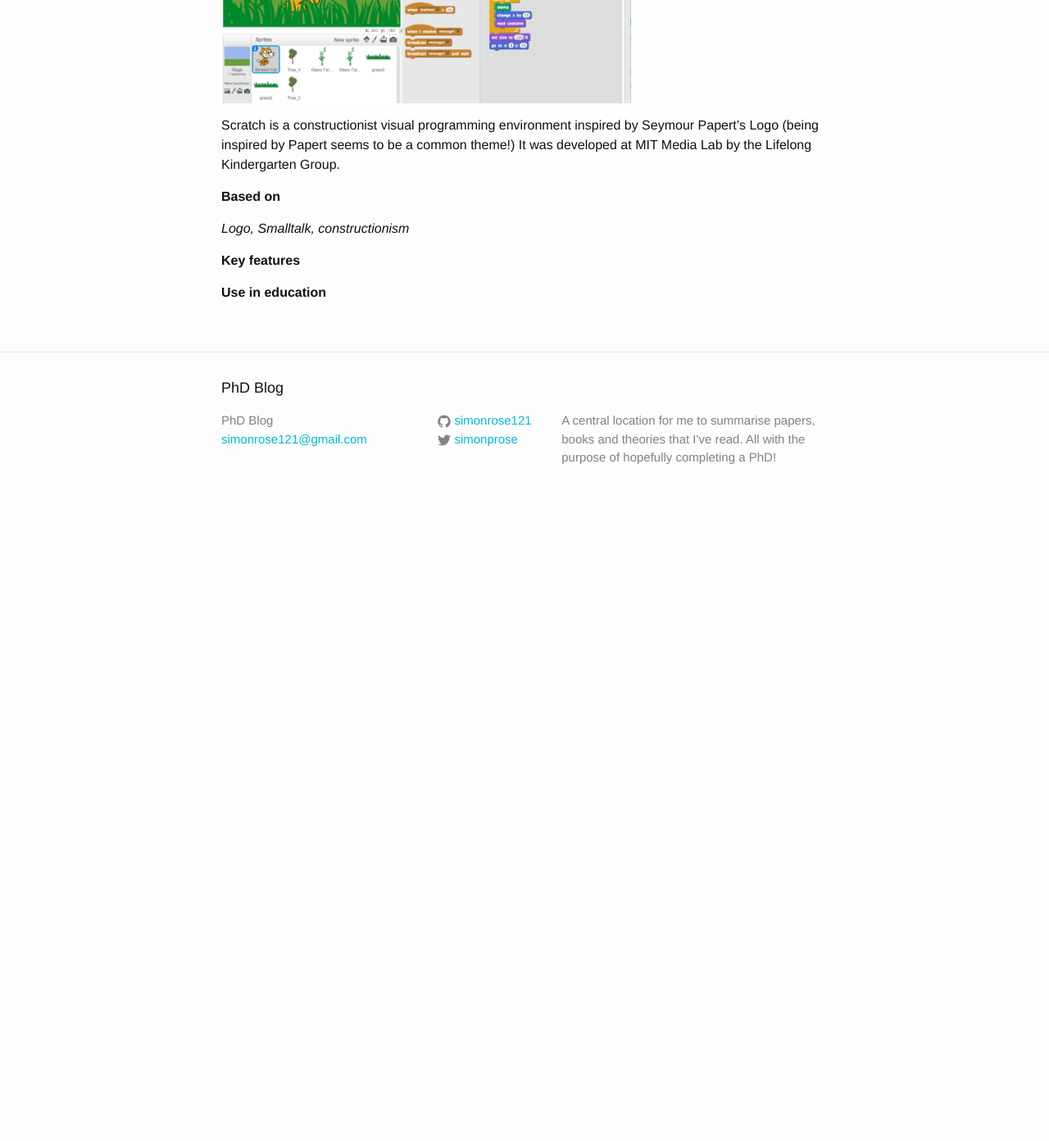
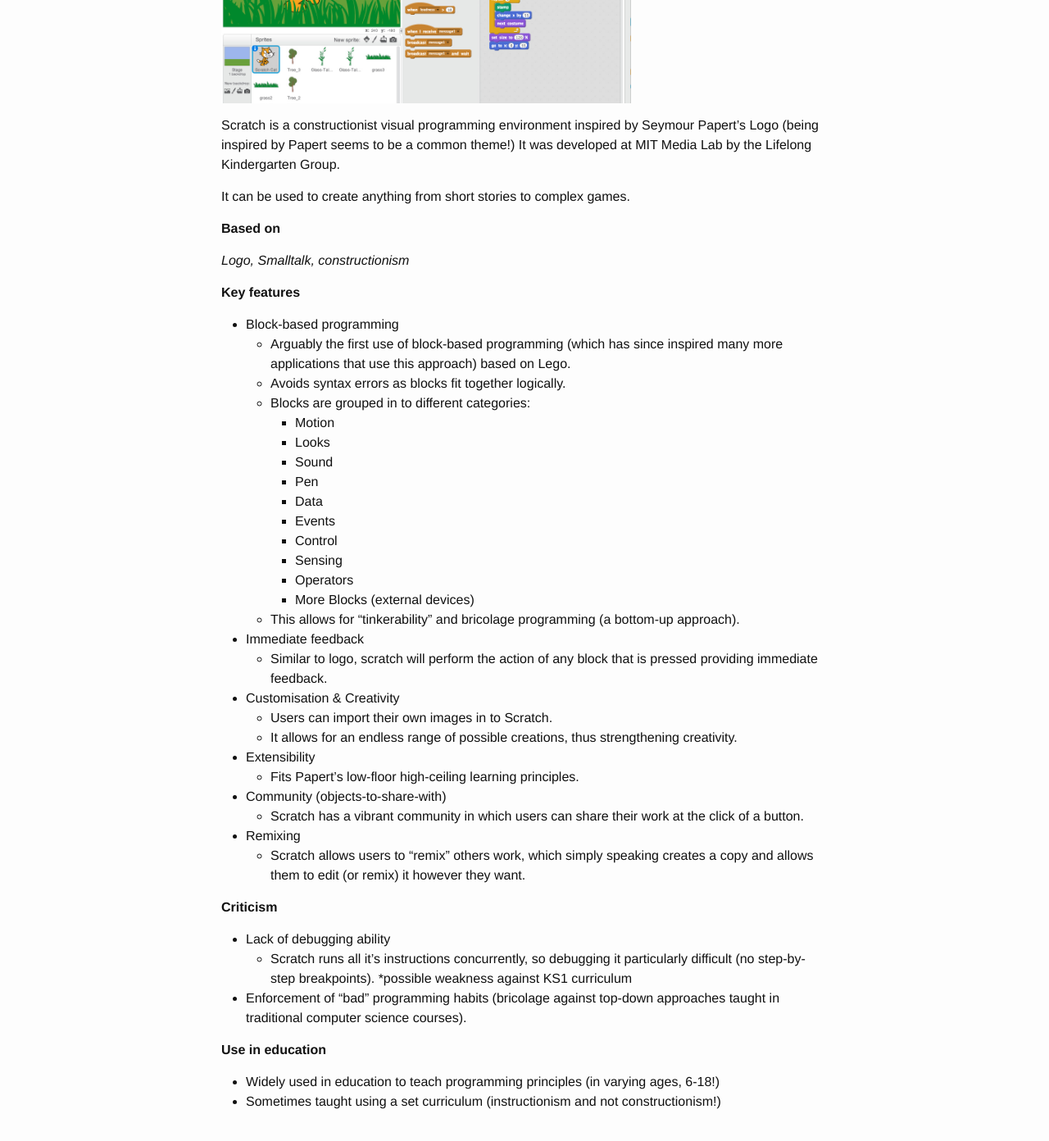
Before and after one commit to simonrose121/phd, a Jekyll site: the page built from _posts/2016-11-02-scratch.md, in a window 1280 px wide and 1400 px high, scrolled down 356 px. Shown: the top 1392 px of the window at 82% size. Built offline with Jekyll 4.4.1, drawn with Linux system fonts in a browser that asks for light colours; before the commit the page ends 986 px from its top, so only the background shows below that.

Commit message:
Scratch content

```diff
--- a/_posts/2016-11-02-scratch.md
+++ b/_posts/2016-11-02-scratch.md
@@ -9,10 +9,48 @@
 
 Scratch is a constructionist visual programming environment inspired by Seymour Papert's Logo (being inspired by Papert seems to be a common theme!) It was developed at MIT Media Lab by the Lifelong Kindergarten Group.
 
+It can be used to create anything from short stories to complex games.
+
 **Based on**
 
 *Logo, Smalltalk, constructionism*
 
 **Key features**
 
+- Block-based programming
+	- Arguably the first use of block-based programming (which has since inspired many more applications that use this approach) based on Lego.
+	- Avoids syntax errors as blocks fit together logically.
+	- Blocks are grouped in to different categories:
+		- Motion
+		- Looks
+		- Sound
+		- Pen
+		- Data
+		- Events
+		- Control
+		- Sensing
+		- Operators
+		- More Blocks (external devices)
+	- This allows for "tinkerability" and bricolage programming (a bottom-up approach).
+- Immediate feedback
+	- Similar to logo, scratch will perform the action of any block that is pressed providing immediate feedback.
+- Customisation & Creativity
+	- Users can import their own images in to Scratch.
+	- It allows for an endless range of possible creations, thus strengthening creativity.
+- Extensibility
+	- Fits Papert's low-floor high-ceiling learning principles.
+- Community (objects-to-share-with)
+	- Scratch has a vibrant community in which users can share their work at the click of a button.
+- Remixing
+	- Scratch allows users to "remix" others work, which simply speaking creates a copy and allows them to edit (or remix) it however they want.
+
+**Criticism**
+
+- Lack of debugging ability
+	- Scratch runs all it's instructions concurrently, so debugging it particularly difficult (no step-by-step breakpoints). *possible weakness against KS1 curriculum
+- Enforcement of "bad" programming habits (bricolage against top-down approaches taught in traditional computer science courses).
+
 **Use in education**
+
+- Widely used in education to teach programming principles (in varying ages, 6-18!)
+- Sometimes taught using a set curriculum (instructionism and not constructionism!)
```
Also changed, not shown: _posts/2016-10-31-programming-environments.md (+1 -0 lines).
